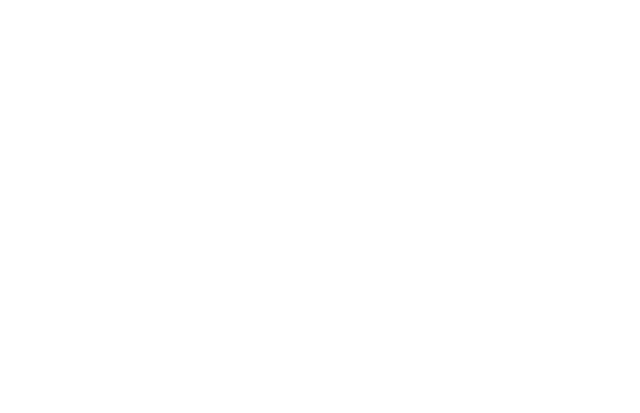
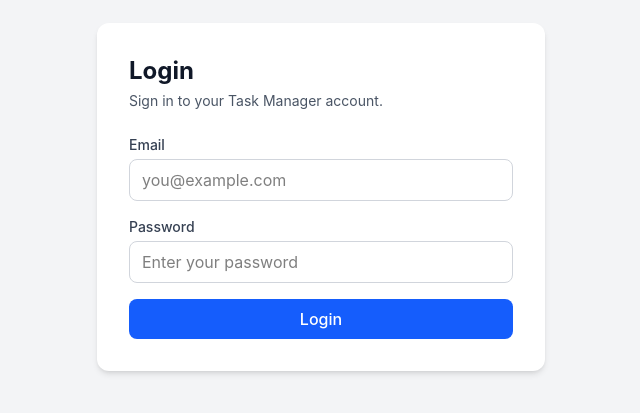
Before and after one commit to engr-hamza-iqbal/task-manager-ui, a React (Vite) app: page /login in a window 1280 px wide. Shown: the part 203-616 px from the top of the page, without its empty margins (319-959 px from the left). Built offline with nearby package versions, Linux system fonts and the light colour scheme; no server answers.

Commit message:
feat: apply login screen, shared components and config files

```diff
--- a/src/App.jsx
+++ b/src/App.jsx
@@ -1,13 +1,14 @@
-// import { useState } from 'react'
+import { Routes, Route } from "react-router-dom";
+import Login from "./pages/Login.jsx";
 import "./App.css";
 
 function App() {
-  // const [count, setCount] = useState(0);
+
 
   return (
-    <>
-
-    </>
+    <Routes>
+      <Route path="/login" element={<Login />} />
+    </Routes>
   );
 }
 
--- a/src/components/shared-components/Button.jsx
+++ b/src/components/shared-components/Button.jsx
@@ -0,0 +1,25 @@
+function Button({
+  children,
+  type = 'button',
+  loading = false,
+  disabled = false,
+}) {
+  return (
+    <button
+      type={type}
+      disabled={disabled || loading}
+      className="w-full rounded-lg bg-blue-600 px-4 py-2 font-medium text-white
+        transition
+        hover:bg-blue-700
+        focus:outline-none
+        focus:ring-2
+        focus:ring-blue-300
+        disabled:cursor-not-allowed
+        disabled:opacity-50"
+    >
+      {loading ? 'Logging in...' : children}
+    </button>
+  )
+}
+
+export default Button
--- a/src/components/shared-components/Input.jsx
+++ b/src/components/shared-components/Input.jsx
@@ -0,0 +1,37 @@
+function Input({
+  label,
+  type = "text",
+  value,
+  onChange,
+  name,
+  placeholder,
+  error,
+}) {
+  return (
+    <div className="flex flex-col gap-1">
+      <label htmlFor={name} className="text-sm font-medium text-gray-700">
+        {label}
+      </label>
+
+      <input
+        id={name}
+        name={name}
+        type={type}
+        value={value}
+        onChange={onChange}
+        placeholder={placeholder}
+        className={`rounded-lg border px-3 py-2 outline-none transition
+          focus:ring-2
+          ${
+            error
+              ? "border-red-500 focus:ring-red-200"
+              : "border-gray-300 focus:border-blue-500 focus:ring-blue-200"
+          }`}
+      />
+
+      {error && <p className="text-sm text-red-600">{error}</p>}
+    </div>
+  );
+}
+
+export default Input;
--- a/src/pages/Login.jsx
+++ b/src/pages/Login.jsx
@@ -0,0 +1,105 @@
+import { useState } from "react";
+import Button from "../components/shared-components/Button.jsx";
+import Input from "../components/shared-components/Input.jsx";
+import { login } from "../services/auth/auth.service.js";
+
+function Login() {
+  const [formData, setFormData] = useState({
+    email: "",
+    password: "",
+  });
+  const [errors, setError] = useState({});
+  const [apiError, setApiError] = useState("");
+  const [loading, setLoading] = useState(false);
+
+  const handleChange = (event) => {
+    const { name, value } = event.target;
+    setFormData((prevData) => ({
+      ...prevData,
+      [name]: value,
+    }));
+  };
+  const validate = () => {
+    const newErrors = {};
+    if (!formData.email) {
+      newErrors.email = "Email is required";
+    }
+    if (!formData.password) {
+      newErrors.password = "Password is required";
+    }
+    setError(newErrors);
+
+    return Object.keys(newErrors).length === 0;
+  };
+  const handleLogin = async (event) => {
+    event.preventDefault();
+    setApiError("");
+
+    if (!validate()) {
+      return;
+    }
+
+    try {
+      setLoading(true);
+      const data = await login(formData);
+      localStorage.setItem("token", data.token);
+      console.log("Login successful:", data);
+      setFormData({ email: "", password: "" });
+    } catch (error) {
+      setApiError(
+        error.response?.data?.message ||
+          "Unable to login. Please try again later.",
+      );
+    } finally {
+      setLoading(false);
+    }
+  };
+
+  return (
+    <main className="flex min-h-screen items-center justify-center bg-gray-100 px-4">
+      <div className="w-full max-w-md rounded-xl bg-white p-8 shadow-md">
+        <div className="mb-6">
+          <h1 className="text-2xl font-bold text-gray-900">Login</h1>
+
+          <p className="mt-1 text-sm text-gray-600">
+            Sign in to your Task Manager account.
+          </p>
+        </div>
+
+        {apiError && (
+          <div className="mb-4 rounded-lg bg-red-50 p-3 text-sm text-red-600">
+            {apiError}
+          </div>
+        )}
+
+        <form onSubmit={handleLogin} className="flex flex-col gap-4">
+          <Input
+            label="Email"
+            name="email"
+            type="email"
+            value={formData.email}
+            onChange={handleChange}
+            placeholder="you@example.com"
+            error={errors.email}
+          />
+
+          <Input
+            label="Password"
+            name="password"
+            type="password"
+            value={formData.password}
+            onChange={handleChange}
+            placeholder="Enter your password"
+            error={errors.password}
+          />
+
+          <Button type="submit" loading={loading}>
+            Login
+          </Button>
+        </form>
+      </div>
+    </main>
+  );
+}
+
+export default Login;
--- a/src/services/api.js
+++ b/src/services/api.js
@@ -1,10 +1,23 @@
 import axios from 'axios';
 
 const api = axios.create({
-    baseURL: import.meta.env.VITE_API_BASE_URL,
+    baseURL: import.meta.env.VITE_API_BASE_URL || '/api',
     headers: {
         'Content-Type': 'application/json',
     },
 });
 
+api.interceptors.request.use(
+    (config) => {
+        const token = localStorage.getItem('token');
+        if (token) {
+            config.headers['Authorization'] = `Bearer ${token}`;
+        }
+        return config;
+    },
+    (error) => {
+        return Promise.reject(error);
+    }
+)
+
 export default api;
--- /dev/null
+++ b/src/services/auth/auth.service.js
@@ -0,0 +1,16 @@
+import api from "../api.js";
+
+export const register = async (userData) => {
+    const response = await api.post('/auth/register', userData);
+    return response.data;
+};
+
+export const login = async (credentials) => {
+    const response = await api.post('/auth/login', credentials);
+    return response.data;
+}
+
+export const logout = async () => {
+    const response = await api.post('/auth/logout');
+    return response.data;
+}
--- a/vite.config.js
+++ b/vite.config.js
@@ -8,4 +8,9 @@
     react(),
     tailwindcss(),
   ],
+  server: {
+    proxy: {
+      '/api': 'http://localhost:3000',
+    },
+  },
 })
```
